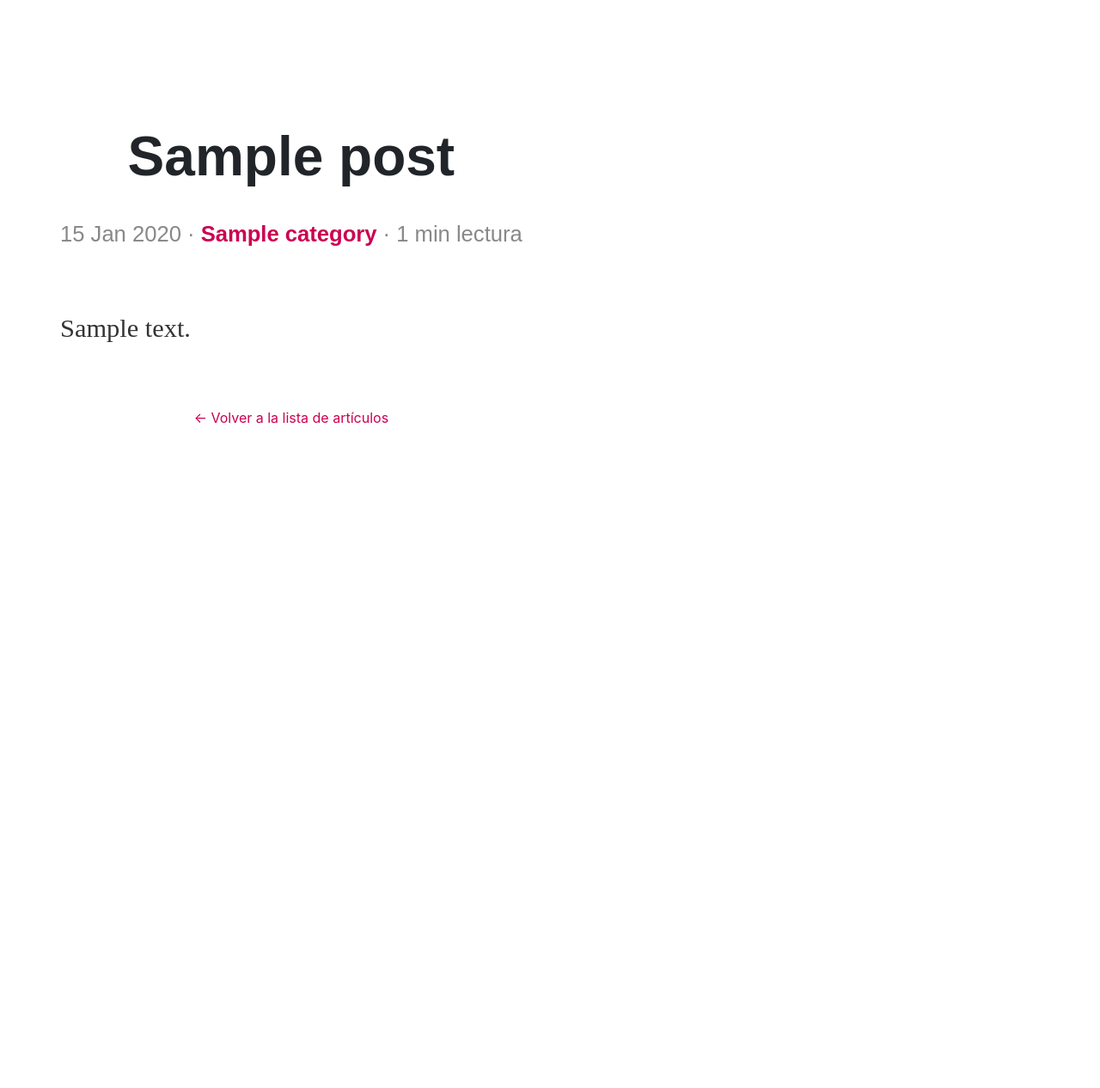
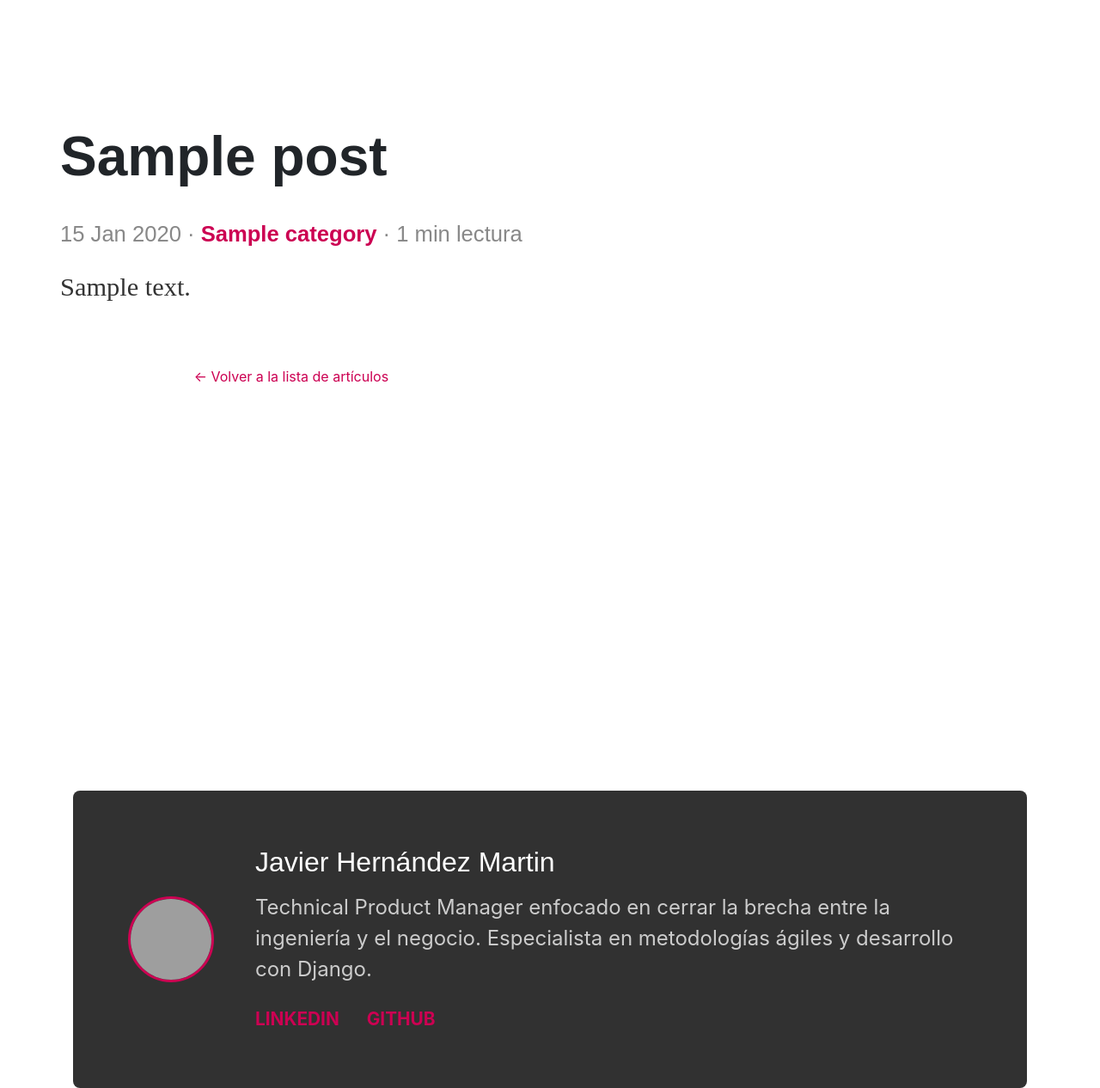
Before and after one commit to hernandezpalo83/porfolio, a Django app: a page that uses app/blog/templates/blog/post_detail.html in a window 1280 px wide. Shown: the whole page at 86% size. Before the commit the page ends 493 px from the top, so only its background shows below. Run offline with Django 5.2, Linux system fonts and the light colour scheme; tables that the repository leaves empty hold one stand-in row (values such as "Sample post"); some libraries are stand-ins or nearby versions; grey boxes are pictures that could not be loaded.

Commit message:
Poner en el pie quien firma el articulo, mi informacion relevante

```diff
--- a/app/blog/templates/blog/post_detail.html
+++ b/app/blog/templates/blog/post_detail.html
@@ -1,5 +1,13 @@
 {% extends "base.html" %}
 {% load static %}
+
+<nav style="margin-bottom: 2rem; font-family: 'Poppins', sans-serif; font-size: 1.2rem; text-transform: uppercase; letter-spacing: 1px;">
+    <a href="/" style="color: #999; text-decoration: none;">Home</a>
+    <span style="color: #ccc; margin: 0 10px;">/</span>
+    <a href="{% url 'blog:post_list' %}" style="color: #999; text-decoration: none;">Blog</a>
+    <span style="color: #ccc; margin: 0 10px;">/</span>
+    <span style="color: #CC0052; font-weight: bold;">{{ post.category.name }}</span>
+</nav>
 
 {% block title %}{{ post.title }} | Javier Hernández Martin{% endblock %}
 
@@ -42,14 +50,12 @@
     <div class="row">
         <div class="col-twelve">
 
-            <header style="max-width: 800px; margin: 0 auto 4rem auto; text-align: center;">
                 <h1 style="font-family: 'Montserrat', sans-serif; font-size: clamp(2.5rem, 5vw, 4.5rem); line-height: 1.2; border:none; margin-bottom: 2rem; font-weight: 700;">{{ post.title }}</h1>
                 <p style="color: #888; font-size: 1.6rem; font-family: 'Poppins', sans-serif;">
                     {{ post.publish|date:"d M Y" }} ·
                     <span style="color: #CC0052; font-weight: bold;">{{ post.category.name }}</span> ·
                     <span>{{ post.get_read_time }} min lectura</span>
                 </p>
-            </header>
 
             {% if post.image_url %}
                 <div style="margin: 0 auto 4rem auto; max-width: 900px;">
@@ -91,4 +97,24 @@
         </div>
     </div>
 </article>
+
+<div style="background: #313131; color: #fff; padding: 4rem; border-radius: 8px; display: flex; gap: 3rem; align-items: center; margin-top: 6rem;">
+    <div style="flex: 0 0 100px;">
+        {% if BRAND.PROFILE_PICTURE %}
+            <img src="{{ BRAND.PROFILE_PICTURE }}" alt="Javier Hernández" style="width: 100px; height: 100px; border-radius: 50%; object-fit: cover; border: 3px solid #CC0052;">
+        {% endif %}
+
+    </div>
+    <div style="flex: 1;">
+        <h4 style="color: #fff; font-family: 'Montserrat', sans-serif; margin-bottom: 1rem; font-size: 2rem;">Javier Hernández Martin</h4>
+        <p style="font-size: 1.5rem; color: #ccc; line-height: 1.5; margin-bottom: 1.5rem;">
+            Technical Product Manager enfocado en cerrar la brecha entre la ingeniería y el negocio. Especialista en metodologías ágiles y desarrollo con Django.
+        </p>
+        <div style="display: flex; gap: 2rem;">
+            <a href="https://www.linkedin.com/in/javier-hernandez-martin-6473b321/" style="color: #CC0052; font-weight: bold; text-decoration: none; font-size: 1.3rem; text-transform: uppercase;">LinkedIn</a>
+            <a href="https://github.com/hernandezpalo83" style="color: #CC0052; font-weight: bold; text-decoration: none; font-size: 1.3rem; text-transform: uppercase;">GitHub</a>
+        </div>
+    </div>
+</div>
+
 {% endblock %}
```
